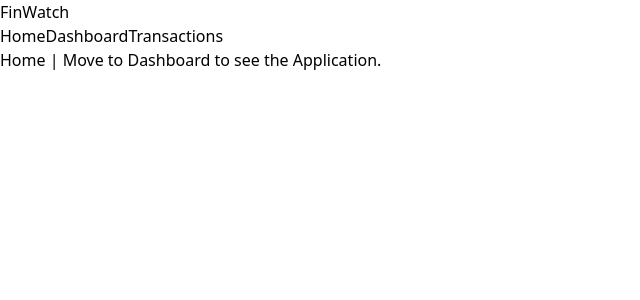
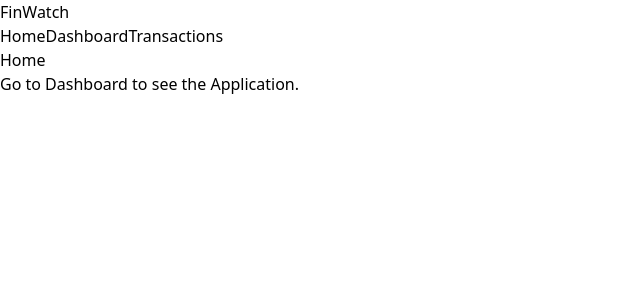
Before and after one commit to piyush960/FinWatch, a React (Vite) app in the folder admin dashboard/: page / in a window 1280 px wide. Shown: the top 300 px of the page, without its empty margins (0-640 px from the left). Built offline with nearby package versions, Linux system fonts and the light colour scheme.

Commit message:
home page updated

```diff
--- a/admin dashboard/src/pages/Home.jsx
+++ b/admin dashboard/src/pages/Home.jsx
@@ -2,7 +2,10 @@ import React from 'react'
 
 const Home = () => {
   return (
-    <div>Home | Move to Dashboard to see the Application.</div>
+    <div>
+      <h3>Home</h3>
+      <p>Go to Dashboard to see the Application.</p>
+    </div>
   )
 }
 
```
